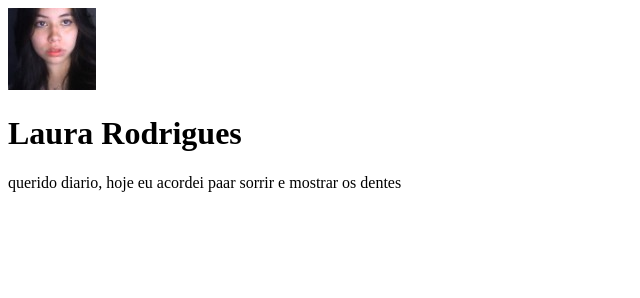
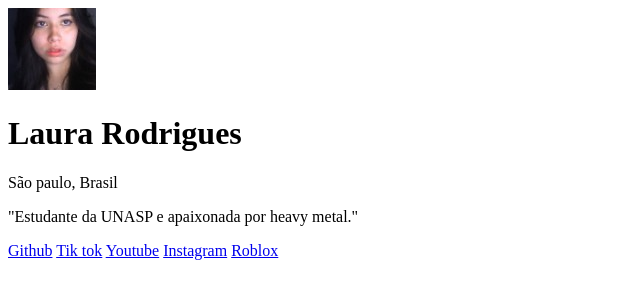
Before and after one commit to LauraA12c/meus-links, a plain HTML site: page index.html in a window 1280 px wide. Shown: the whole page, without its empty margins (0-640 px from the left). Drawn offline with Linux system fonts and the light colour scheme.

Commit message:
termino do desenvolvimento do html

```diff
--- a/index.html
+++ b/index.html
@@ -9,7 +9,13 @@
     <div>
        <img src="./404029521_308739205451240_3533212667570376765_n.jpg" alt="imagem do criador da pagina de links, Laura Rodrigues">
         <h1>Laura Rodrigues</h1>
-    <p>querido diario, hoje eu acordei paar sorrir e mostrar os dentes</p>
-    </div>
+    <p>São paulo, Brasil</p>
+    <p>"Estudante da UNASP e apaixonada por heavy metal."</p>
+<a href="https://github.com/LauraA12c">Github</a>
+<a href="https://www.tiktok.com/@larodrigues24">Tik tok</a>
+<a href="https://www.youtube.com/@laura.rodrigues.-.517">Youtube</a>
+<a href="https://www.instagram.com/laurarodrigues_araujo/">Instagram</a>
+<a href="https://www.roblox.com/users/3236254585/profile">Roblox</a>
+</div>
 </body>
 </html>
```
